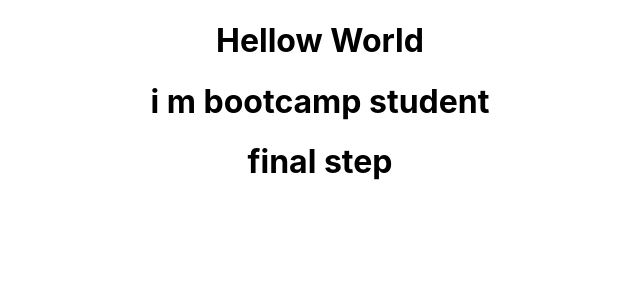
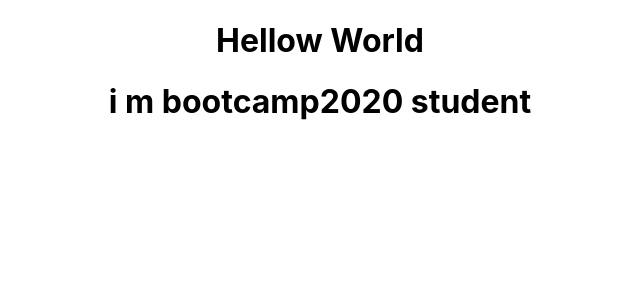
Before and after one commit to RanaWaqas92/firstreactweb, a React (Create React App) app: page / in a window 1280 px wide. Shown: the top 300 px of the page, without its empty margins (320-960 px from the left). Built offline with nearby package versions, Linux system fonts and the light colour scheme.

Commit message:
new buld updated and change in app.js

```diff
--- a/src/App.js
+++ b/src/App.js
@@ -20,8 +20,7 @@ function App() {
         </a>
       </header> */}
       <h1>Hellow World</h1>
-      <h1>i m bootcamp student</h1>
-      <h1>final step</h1>
+      <h1>i m bootcamp2020 student</h1>
 
     </div>
   );
```
